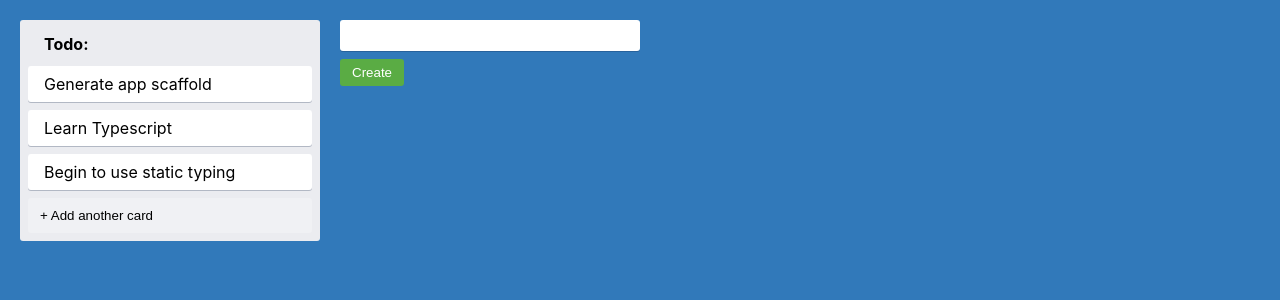
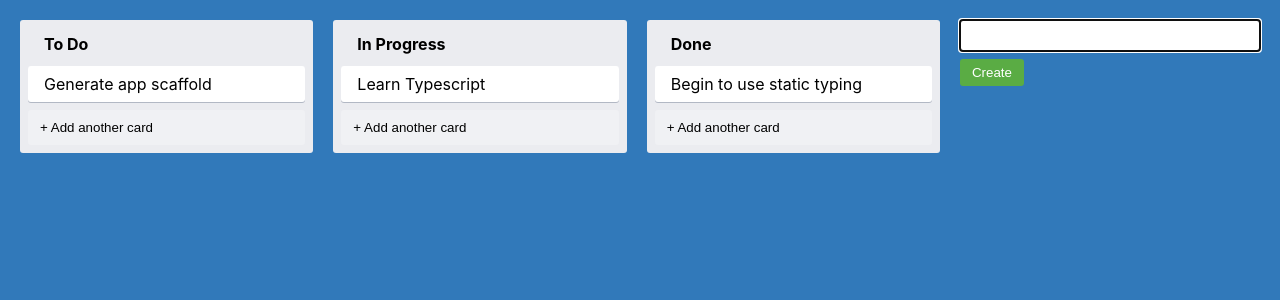
Before and after one commit to MoltenPL85/trello-clone, a React (Create React App) app: page / in a window 1280 px wide. Both pictures are taken after a click on the button "+ Add another list". Shown: the top 300 px of the page. Built offline with nearby package versions, Linux system fonts and the light colour scheme.

Commit message:
Global state

```diff
--- a/src/App.tsx
+++ b/src/App.tsx
@@ -1,11 +1,16 @@
 import { AddNewItem } from "./AddNewItem";
 import { Column } from "./Column";
+import { useAppState } from "./state/AppStateContext";
 import { AppContainer } from "./styles";
 
 export const App = () => {
+  const { lists } = useAppState();
+
   return (
     <AppContainer>
-      <Column text='Todo:' />
+      {lists.map((list) => (
+        <Column text={list.text} key={list.id} id={list.id} />
+      ))}
       <AddNewItem
         toggleButtonText='+ Add another list'
         onAdd={() => console.log("Item created")}
--- a/src/Card.tsx
+++ b/src/Card.tsx
@@ -2,6 +2,7 @@
 
 type CardProps = {
   text: string;
+  id: string;
 };
 
 export const Card = ({ text }: CardProps) => {
--- a/src/Column.tsx
+++ b/src/Column.tsx
@@ -1,18 +1,24 @@
 import { AddNewItem } from "./AddNewItem";
 import { Card } from "./Card";
+import { useAppState } from "./state/AppStateContext";
 import { ColumnContainer, ColumnTitle } from "./styles";
 
 type ColumnProps = {
   text: string;
+  id: string;
 };
 
-export const Column = ({ text }: ColumnProps) => {
+export const Column = ({ text, id }: ColumnProps) => {
+  const { getTasksByListId } = useAppState();
+
+  const tasks = getTasksByListId(id);
+
   return (
     <ColumnContainer>
       <ColumnTitle>{text}</ColumnTitle>
-      <Card text='Generate app scaffold' />
-      <Card text='Learn Typescript' />
-      <Card text='Begin to use static typing' />
+      {tasks.map((task) => (
+        <Card text={task.text} key={task.id} id={task.id} />
+      ))}
       <AddNewItem
         toggleButtonText='+ Add another card'
         onAdd={() => console.log("New item added")}
--- a/src/NewItemForm.tsx
+++ b/src/NewItemForm.tsx
@@ -1,5 +1,6 @@
 import { useState } from "react";
 import { NewItemButton, NewItemFormContainer, NewItemInput } from "./styles";
+import { useFocus } from "./utils/useFocus";
 
 type NewItemFormProps = {
   onAdd(text: string): void;
@@ -7,10 +8,22 @@
 
 export const NewItemForm = ({ onAdd }: NewItemFormProps) => {
   const [text, setText] = useState("");
+  const inputRef = useFocus();
+
+  const handleAddText = (event: React.KeyboardEvent<HTMLInputElement>) => {
+    if (event.key === "Enter") {
+      onAdd(text);
+    }
+  };
 
   return (
     <NewItemFormContainer>
-      <NewItemInput value={text} onChange={(e) => setText(e.target.value)} />
+      <NewItemInput
+        ref={inputRef}
+        value={text}
+        onChange={(e) => setText(e.target.value)}
+        onKeyUp={handleAddText}
+      />
       <NewItemButton onClick={() => onAdd(text)}>Create</NewItemButton>
     </NewItemFormContainer>
   );
--- a/src/index.tsx
+++ b/src/index.tsx
@@ -1,15 +1,18 @@
-import React from 'react';
-import ReactDOM from 'react-dom/client';
-import './index.css';
-import { App } from './App';
-import reportWebVitals from './reportWebVitals';
+import React from "react";
+import ReactDOM from "react-dom/client";
+import "./index.css";
+import { App } from "./App";
+import reportWebVitals from "./reportWebVitals";
+import { AppStateProvider } from "./state/AppStateContext";
 
 const root = ReactDOM.createRoot(
-  document.getElementById('root') as HTMLElement
+  document.getElementById("root") as HTMLElement
 );
 root.render(
   <React.StrictMode>
-    <App />
+    <AppStateProvider>
+      <App />
+    </AppStateProvider>
   </React.StrictMode>
 );
 
--- /dev/null
+++ b/src/state/AppStateContext.tsx
@@ -0,0 +1,63 @@
+import { createContext, FC, PropsWithChildren, useContext } from "react";
+
+type Task = {
+  id: string;
+  text: string;
+};
+
+type List = {
+  id: string;
+  text: string;
+  tasks: Task[];
+};
+
+export type AppState = {
+  lists: List[];
+};
+
+const appData: AppState = {
+  lists: [
+    {
+      id: "0",
+      text: "To Do",
+      tasks: [{ id: "c0", text: "Generate app scaffold" }],
+    },
+    {
+      id: "1",
+      text: "In Progress",
+      tasks: [{ id: "c1", text: "Learn Typescript" }],
+    },
+    {
+      id: "2",
+      text: "Done",
+      tasks: [{ id: "c3", text: "Begin to use static typing" }],
+    },
+  ],
+};
+
+type AppStateContextProps = {
+  lists: List[];
+  getTasksByListId(id: string): Task[];
+};
+
+const AppStateContext = createContext<AppStateContextProps>(
+  {} as AppStateContextProps
+);
+
+export const AppStateProvider: FC<PropsWithChildren> = ({ children }) => {
+  const { lists } = appData;
+
+  const getTasksByListId = (id: string) => {
+    return lists.find((list) => list.id === id)?.tasks || [];
+  };
+
+  return (
+    <AppStateContext.Provider value={{ lists, getTasksByListId }}>
+      {children}
+    </AppStateContext.Provider>
+  );
+};
+
+export const useAppState = () => {
+  return useContext(AppStateContext);
+};
--- /dev/null
+++ b/src/utils/useFocus.ts
@@ -0,0 +1,11 @@
+import { useRef, useEffect } from "react";
+
+export const useFocus = () => {
+  const ref = useRef<HTMLInputElement>(null);
+
+  useEffect(() => {
+    ref.current?.focus();
+  }, []);
+
+  return ref;
+};
```
